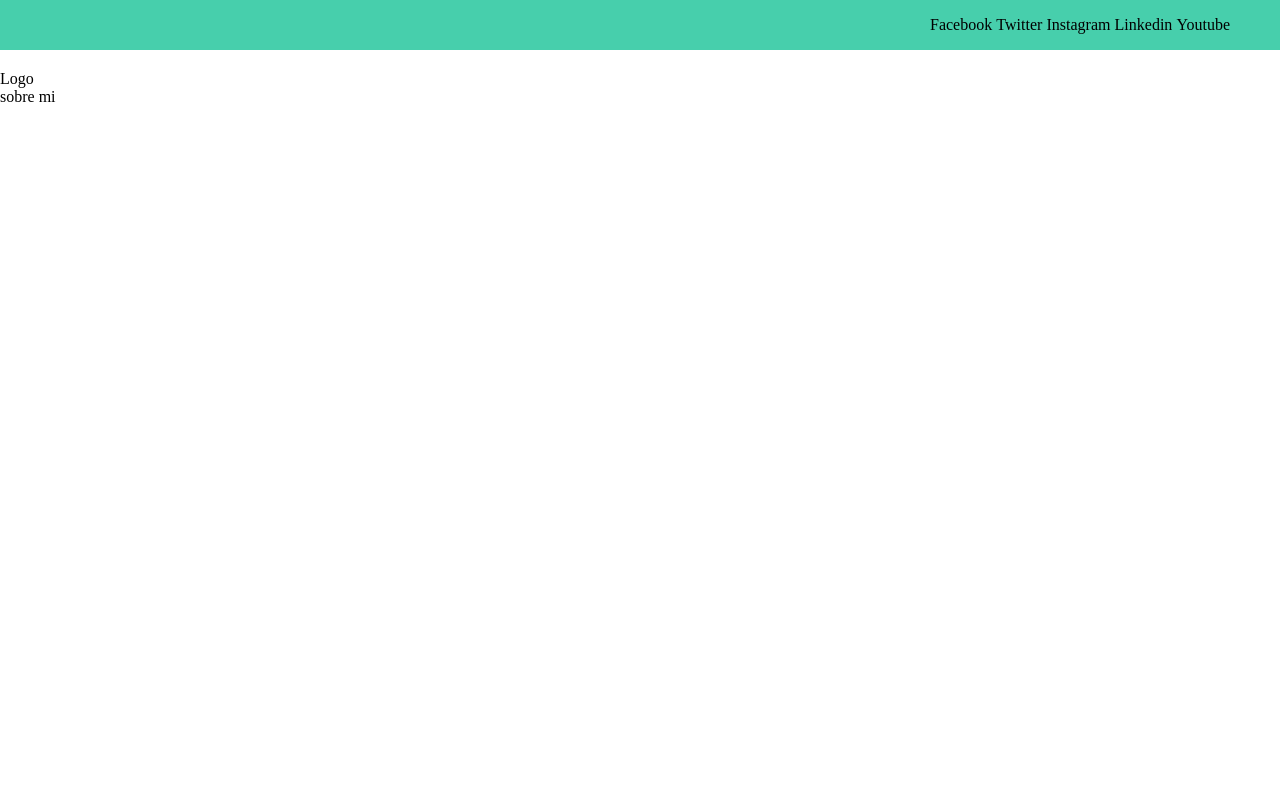
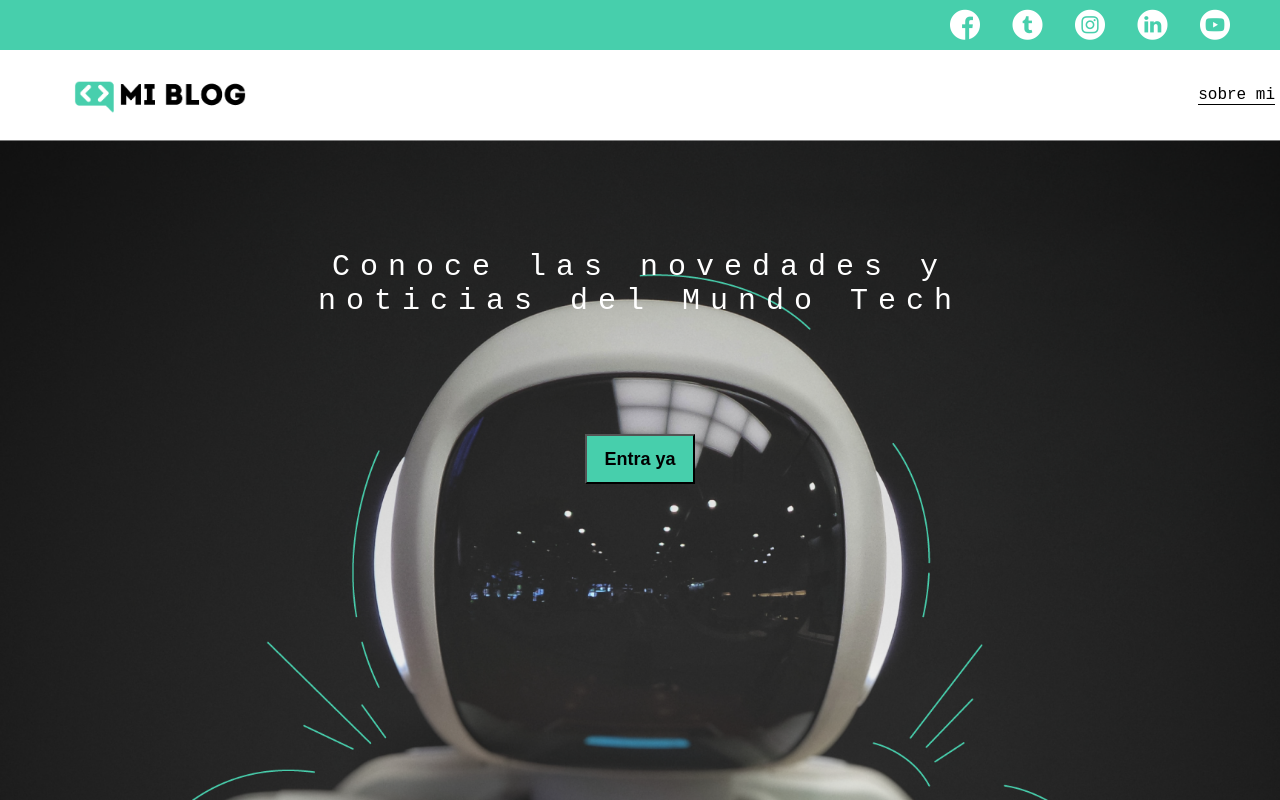
Before and after one commit to ISMAELRIVAS2018/blog-, a plain HTML site: page index.html in a window 1280 px wide. Drawn offline with Linux system fonts and the light colour scheme; a web font is replaced by a local one.

Commit message:
agregar imagen y main

```diff
--- a/css/main.css
+++ b/css/main.css
@@ -1,4 +1,7 @@
+@import url(‘https://fonts.googleapis.com/css?family=Roboto+Mono:400,500,700|Roboto+Slab:400,700|Roboto:400,500,700,900&display=swap’);
+
 body {
+    font-family: 'Roboto mono' , monospace;
     margin: 0;
     padding: 0;
     position: fixed;
@@ -36,3 +39,67 @@ header .header-icons-container .icons {
     justify-self: end;
     margin-right: 50px;
 }
+header .icons span {
+    color: white;
+}
+nav {
+    display: grid;
+    grid-template-columns: 1fr 1fr;
+    height: 90px;
+}
+nav .nav-logo-container img {
+    width: 220px;
+    margin-top: 10px;
+}
+nav .nav-logo-container {
+    margin-left: 50px;
+}
+nav .profile-link {
+    display: flex;
+    align-items: center;
+    justify-content: flex-end;
+    margin-right: 5px;
+}
+nav .profile-link a {
+
+    color: black;
+    border-bottom: 1px solid black;
+}
+
+.home-main {
+    display: grid;
+    grid-template-columns: 1fr 4fr 1fr;
+    height: 100%;
+    background-image: url('../assets/img/Cover.png');
+    background-position: center;
+    background-repeat: no-repeat;
+    background-size: cover;
+}
+
+.home-main section {
+    display: grid;
+    grid-column: 2;
+    justify-items: center;
+    height: 350px;
+    margin-top: 80px;
+}
+.home-main-text {
+    font-family: 'Roboto mono' , monospace;
+    font-size: 30px;
+    font-weight: 700px;
+    letter-spacing: 10px;
+    color: black;
+    text-align: center;
+    color: white;
+}
+.home-main-button {
+    width: 110px;
+    height: 50px;
+    background: #47cfac;
+    display: grid;
+    align-items: center;
+}
+.home-main-button a {
+    font-weight: 700;
+    font-size: 18px;
+}
--- a/index.html
+++ b/index.html
@@ -6,26 +6,36 @@
     <meta name="viewport" content="width=device-width, initial-scale=1.0">
     <title>Blog</title>
     <link rel="stylesheet" href="css/main.css">
+    <link rel="stylesheet" href="css/font/flaticon.css">
 </head>
 <body>
     <header>
     <section class="header-icons-container">
         <div class="icons">
-            <a href="">Facebook</a>
-            <a href="">Twitter</a>
-            <a href="">Instagram</a>
-            <a href="">Linkedin</a>
-            <a href="">Youtube</a>
+            <a href=""><span class="flaticon-001-facebook"></span></a>
+            <a href=""><span class="flaticon-002-twitter"></span></a>
+            <a href=""><span class="flaticon-011-instagram"></span></a>
+            <a href=""><span class="flaticon-010-linkedin"></span></a>
+            <a href=""><span class="flaticon-008-youtube"></span></a>
         </div>
     </section>
     <nav>
         <section class="nav-logo-container">
-            <a href="/">Logo</a>
+            <a href="-"><img src="assets/img/Logo-negro.png" alt="Logo"></a>
         </section>
         <section class="profile-link">
             <a href="perfil.html">sobre mi</a>
         </section>
     </nav>
     </header>
+
+    <main class="home-main">
+        <section>
+          <p class="home-main-text">Conoce las novedades y noticias del Mundo Tech</p>
+          <button class="home-main-button">
+             <a href="blogs.html">Entra ya</a>
+          </button>
+         </section>
+    </main>
 </body>
 </html>
```
Also changed, not shown: assets/img/006-like.png (added), assets/img/013-newsletter.png (added), assets/img/Cover.png (added), assets/img/Logo-negro.png (added), 5 other files.
